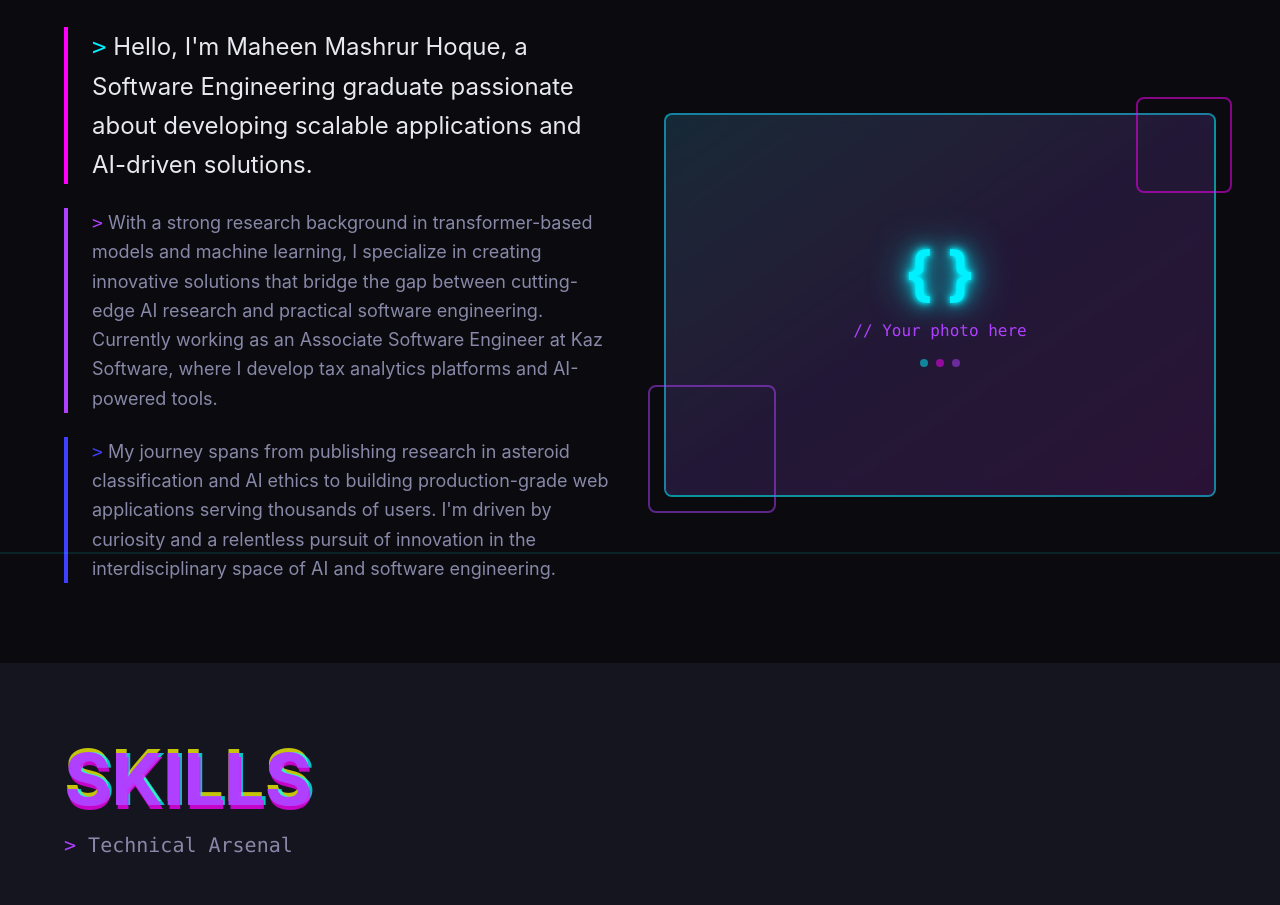
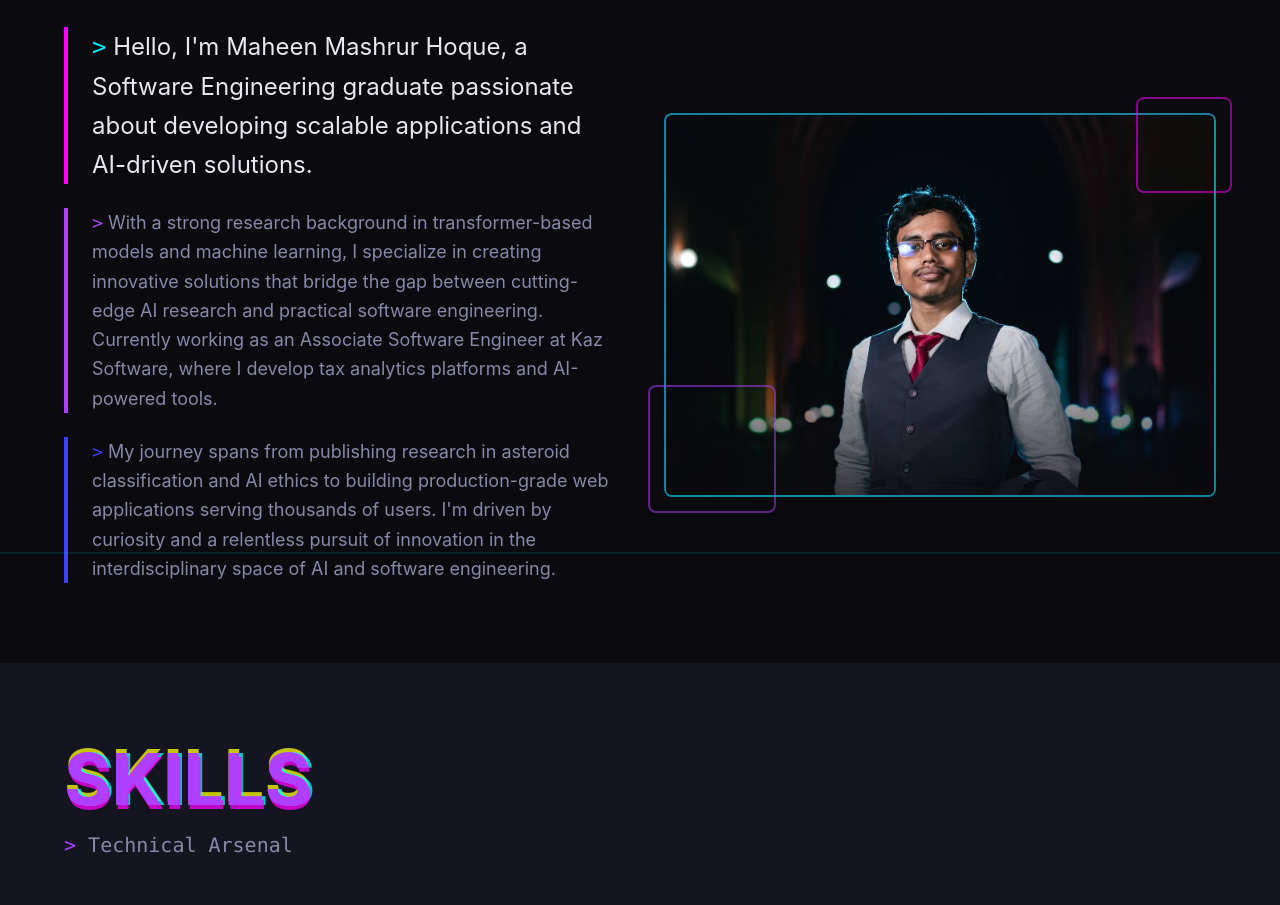
Before and after one commit to NotAlpha45/my-portfolio-v3, a React (Vite) app: page / in a window 1280 px wide. Shown: the part 957-1862 px from the top of the page. Built offline with nearby package versions, Linux system fonts and the light colour scheme.

Commit message:
Implement code changes to enhance functionality and improve performance

```diff
--- a/src/components/AboutMe.tsx
+++ b/src/components/AboutMe.tsx
@@ -40,18 +40,13 @@ const AboutMe: React.FC = () => {
 
           <div className="relative">
             <div className="w-full h-96 bg-linear-to-br from-cyber-cyan/20 via-cyber-purple/20 to-cyber-pink/20 rounded-lg border-2 border-cyber-cyan/50 relative overflow-hidden">
-              <div className="absolute inset-0 bg-noir-darker/50 backdrop-blur-sm"></div>
-              <div className="absolute inset-0 flex items-center justify-center">
-                <div className="text-center space-y-4">
-                  <div className="text-6xl font-bold text-cyber-cyan neon-glow">{'{ }'}</div>
-                  <p className="text-cyber-purple font-mono">// Your photo here</p>
-                  <div className="flex gap-2 justify-center">
-                    <div className="w-2 h-2 bg-cyber-cyan rounded-full animate-pulse"></div>
-                    <div className="w-2 h-2 bg-cyber-pink rounded-full animate-pulse delay-100"></div>
-                    <div className="w-2 h-2 bg-cyber-purple rounded-full animate-pulse delay-200"></div>
-                  </div>
-                </div>
-              </div>
+              <div className="absolute inset-0 bg-noir-darker/30 backdrop-blur-sm"></div>
+              <img
+                src="/images/profile_pic.jpg"
+                alt="Maheen Mashrur Hoque"
+                className="absolute inset-0 w-full h-full object-cover"
+              />
+              <div className="absolute inset-0 bg-linear-to-t from-noir-black/80 via-transparent to-transparent"></div>
             </div>
 
             {/* Decorative elements */}
```
Also changed, not shown: public/images/profile_pic.jpg (added).
